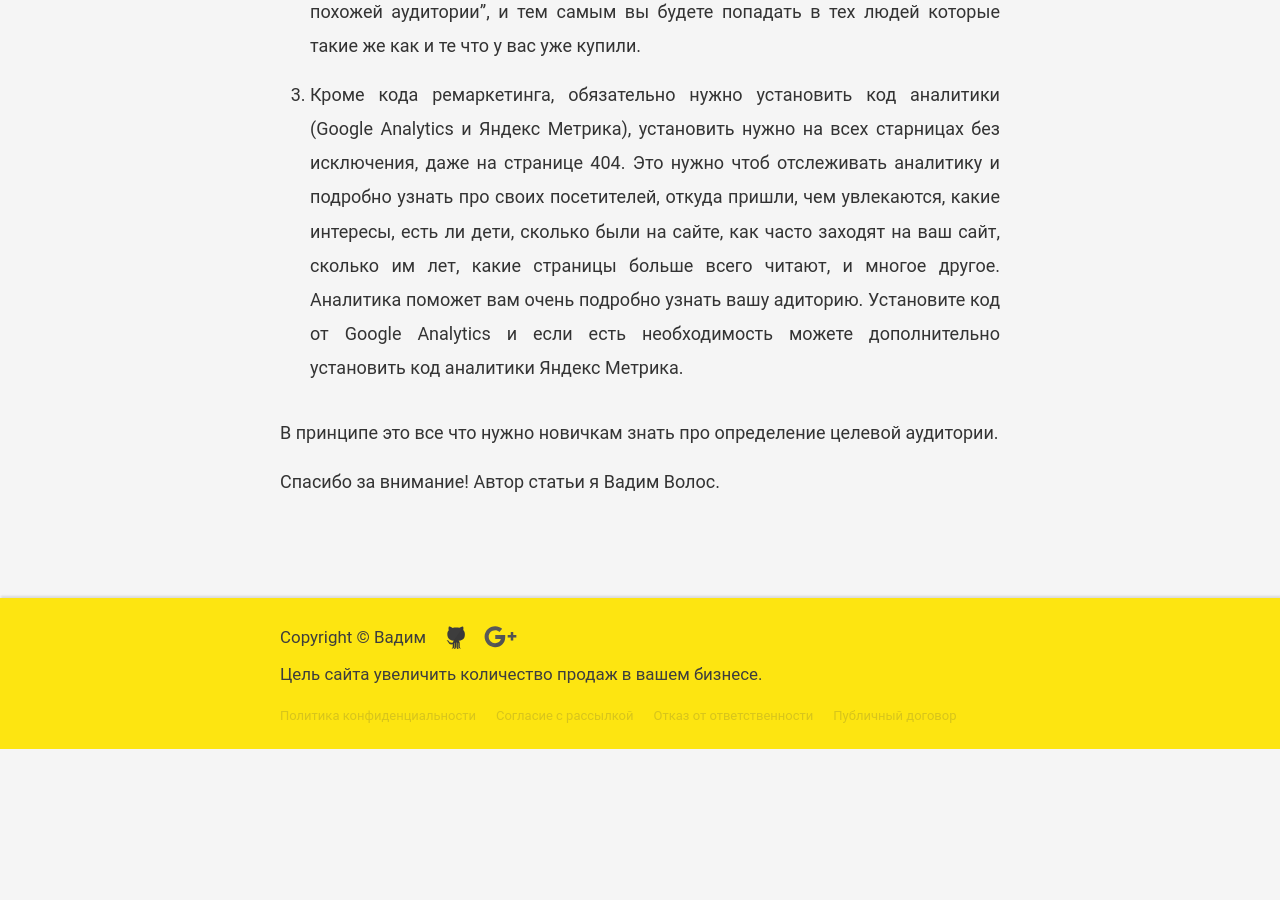
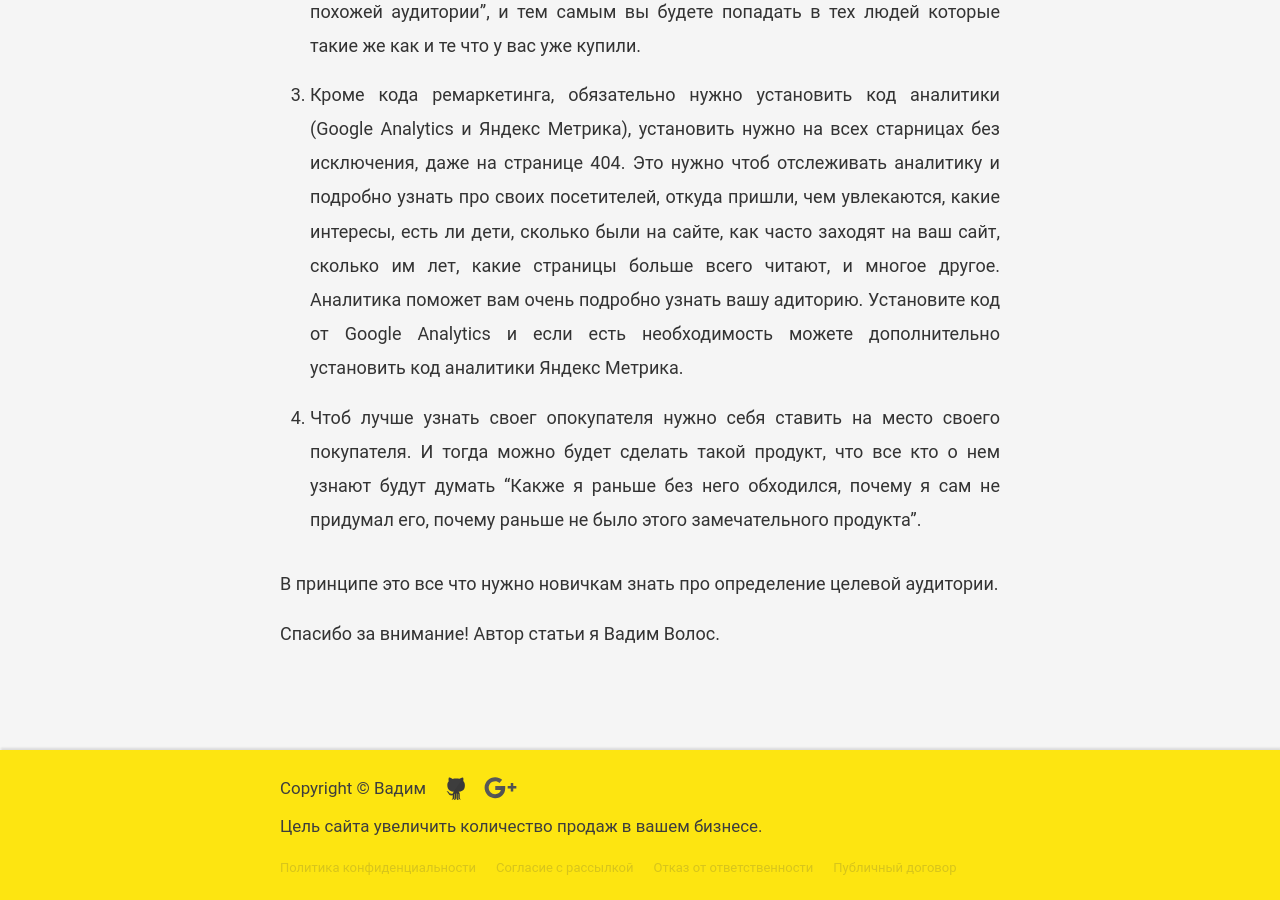
Before and after one commit to VadymVolos/vadymvolos.github.io, a Jekyll site: the page built from _posts/digital-marketing/2016-12-06-zachem-opredelat-tselevuyu-auditoriyu.md, in a window 1280 px wide and 900 px high, scrolled down 1717 px. Built offline with Jekyll 4.4.1, drawn with Linux system fonts in a browser that asks for light colours; nearby versions of some CDN libraries; comment, search, counter and statistics services are not loaded; before the commit the page ends 2466 px from its top, so only the background shows below that.

Commit message:
Update 2016-12-06-zachem-opredelat-tselevuyu-auditoriyu.md

```diff
--- a/_posts/digital-marketing/2016-12-06-zachem-opredelat-tselevuyu-auditoriyu.md
+++ b/_posts/digital-marketing/2016-12-06-zachem-opredelat-tselevuyu-auditoriyu.md
@@ -36,6 +36,8 @@
 
 3. Кроме кода ремаркетинга, обязательно нужно установить код аналитики (Google Analytics и Яндекс Метрика), установить нужно на всех старницах без исключения, даже на странице 404. Это нужно чтоб отслеживать аналитику и подробно узнать про своих посетителей, откуда пришли, чем увлекаются, какие интересы, есть ли дети, сколько были на сайте, как часто заходят на ваш сайт, сколько им лет, какие страницы больше всего читают, и многое другое. Аналитика поможет вам очень подробно узнать вашу адиторию. Установите код от Google Analytics и если есть необходимость можете дополнительно установить код аналитики Яндекс Метрика.
 
+4. Чтоб лучше узнать своег опокупателя нужно себя ставить на место своего покупателя. И тогда можно будет сделать такой продукт, что все кто о нем узнают будут думать "Какже я раньше без него обходился, почему я сам не придумал его, почему раньше не было этого замечательного продукта".
+
 В принципе это все что нужно новичкам знать про определение целевой аудитории.
 
 Спасибо за внимание!
```
